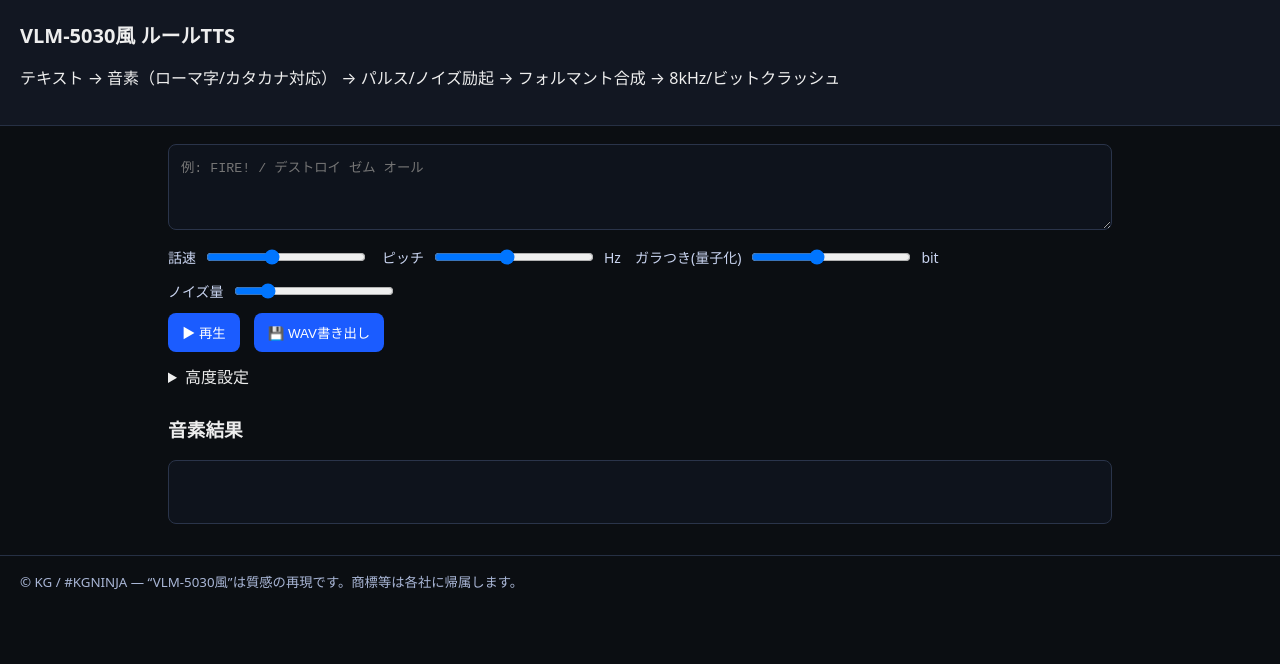
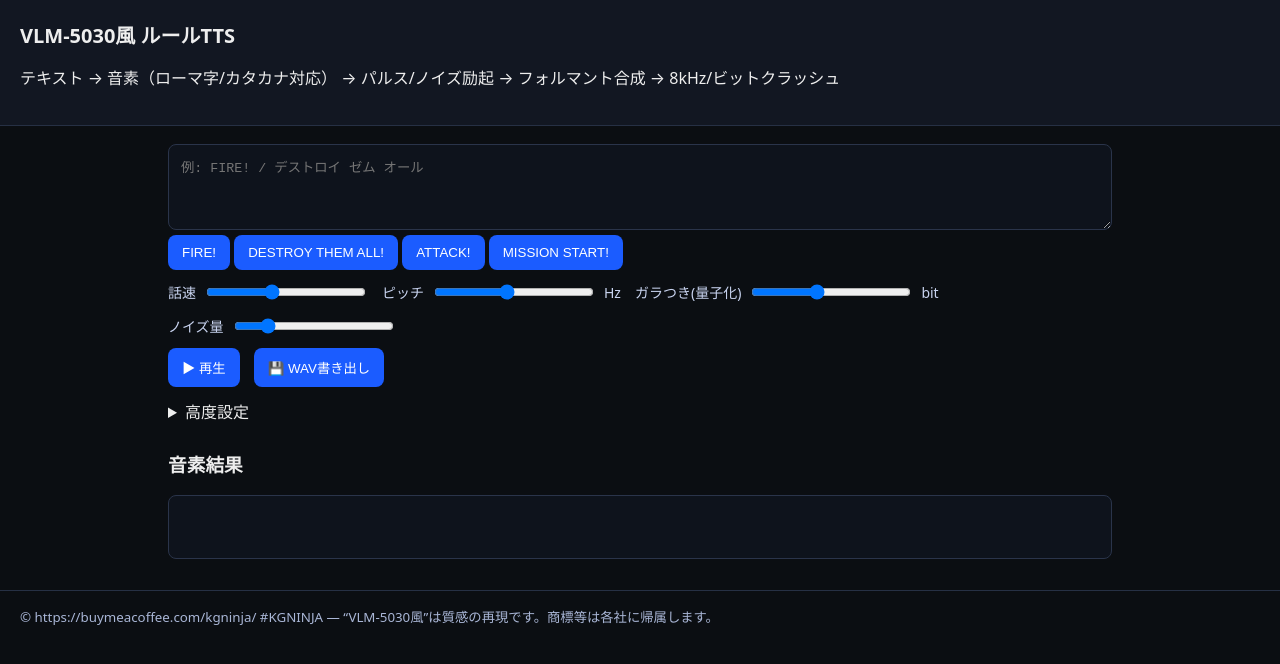
Before and after one commit to KG-NINJA/salamandaravoice, a plain HTML site: page index.html in a window 1280 px wide. Drawn offline with Linux system fonts and the light colour scheme.

Commit message:
Update index.html

```diff
--- a/index.html
+++ b/index.html
@@ -15,6 +15,13 @@
   <main>
     <section class="controls">
       <textarea id="text" rows="4" placeholder="例: FIRE! / デストロイ ゼム オール"></textarea>
+      <div class="preset-buttons">
+  <button type="button" onclick="setPreset('FIRE!')">FIRE!</button>
+  <button type="button" onclick="setPreset('DESTROY THEM ALL!')">DESTROY THEM ALL!</button>
+  <button type="button" onclick="setPreset('ATTACK!')">ATTACK!</button>
+  <button type="button" onclick="setPreset('MISSION START!')">MISSION START!</button>
+</div>
+
 
       <div class="row">
         <label>話速 <input type="range" id="rate" min="0.6" max="1.6" step="0.01" value="1.0"></label>
@@ -47,7 +54,8 @@
   </main>
 
   <footer>
-    <small>© KG / #KGNINJA — “VLM-5030風”は質感の再現です。商標等は各社に帰属します。</small>
+    <small>© https://buymeacoffee.com/kgninja/ #KGNINJA — “VLM-5030風”は質感の再現です。商標等は各社に帰属します。</small>
+
   </footer>
 
   <script src="script.js"></script>
```
